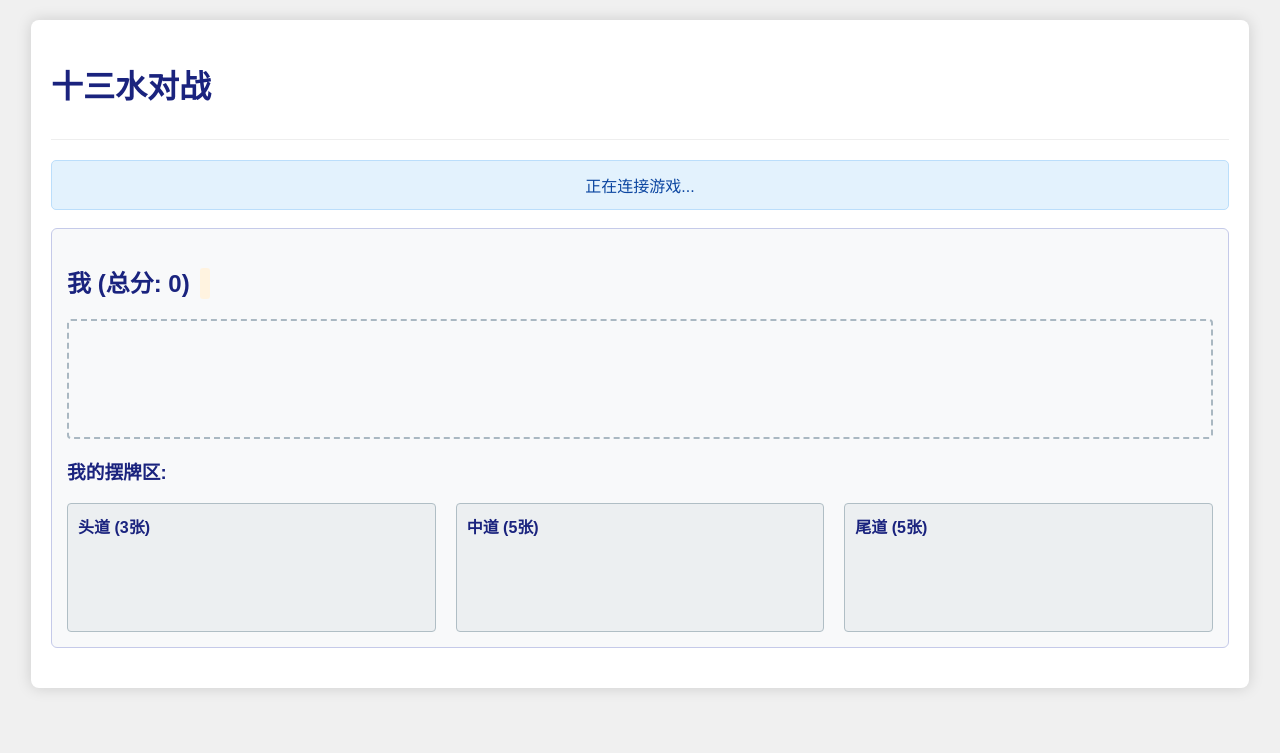
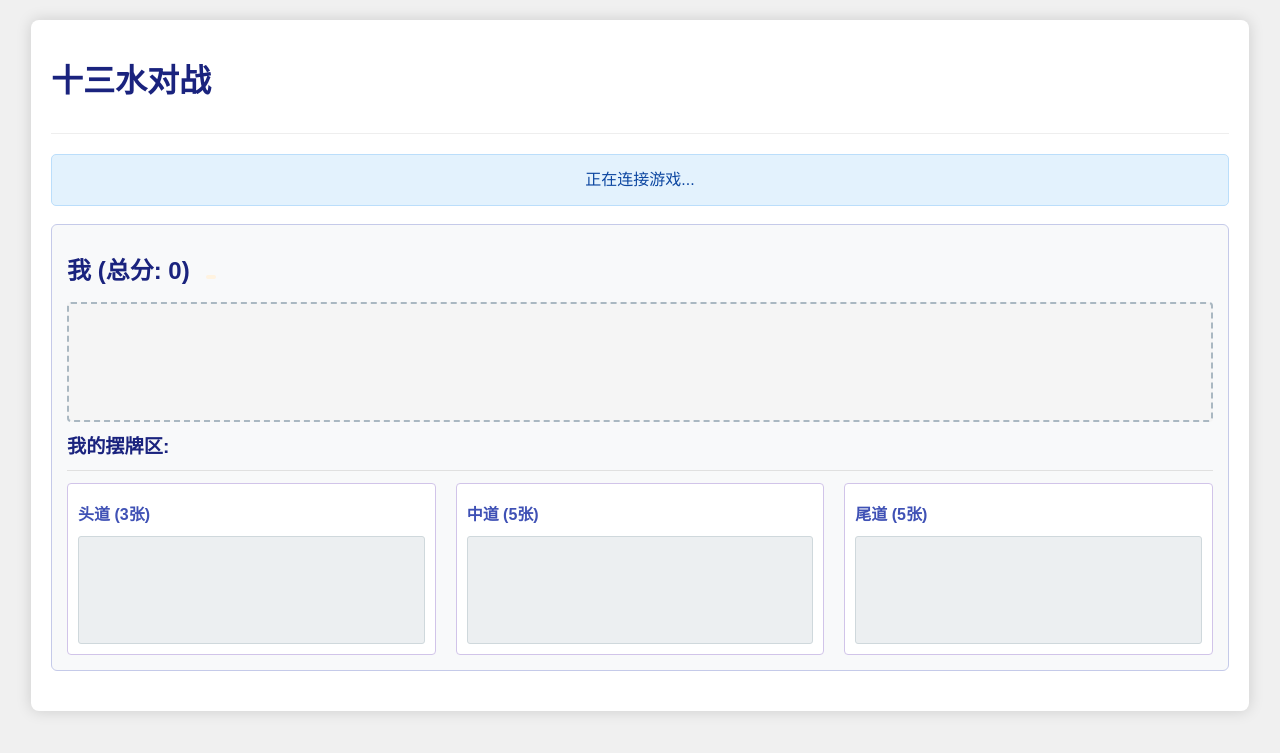
Before and after one commit to wen95266/php, a PHP site: page / in a window 1280 px wide. Shown: the top 753 px of the page. Run offline with PHP 8.4, Linux system fonts and the light colour scheme.

Commit message:
Update style.css

```diff
--- a/frontend/style.css
+++ b/frontend/style.css
@@ -1,6 +1,6 @@
 /* frontend/style.css */
 
-/* --- 基本和布局重置 (保持或按需调整) --- */
+/* --- 基本和布局重置 --- */
 body {
     font-family: Arial, sans-serif;
     margin: 0;
@@ -9,6 +9,7 @@ body {
     display: flex;
     justify-content: center;
     color: #333;
+    line-height: 1.6; /* 改善整体可读性 */
 }
 .container {
     background-color: white;
@@ -16,16 +17,25 @@ body {
     border-radius: 8px;
     box-shadow: 0 0 15px rgba(0,0,0,0.15);
     width: 95%;
-    max-width: 1200px; /* 可以适当增加，以更好地容纳横向排列 */
+    max-width: 1200px;
 }
 h1, h2, h3, h4 {
     color: #1a237e;
+    margin-top: 0.5em; /* 为标题添加一些上边距 */
+    margin-bottom: 0.5em;
 }
+h1 { font-size: 2em; }
+h2 { font-size: 1.5em; }
 h3 {
+    font-size: 1.2em;
     display: flex;
     align-items: center;
-    justify-content: space-between; /* 让推荐按钮靠右 */
+    justify-content: space-between;
+    border-bottom: 1px solid #e0e0e0;
+    padding-bottom: 8px;
+    margin-bottom: 12px;
 }
+h4 { font-size: 1em; color: #3f51b5; }
 
 /* --- 横向显示手牌和亮牌的关键样式 --- */
 .horizontal-hand,
@@ -34,30 +44,28 @@ h3 {
     flex-direction: row;
     flex-wrap: wrap;
     justify-content: flex-start;
-    align-items: flex-start; /* 通常希望牌的顶部对齐 */
+    align-items: flex-start;
     gap: 8px;
 }
-
-.horizontal-hand { /* 特指手牌区 */
+.horizontal-hand {
     min-height: 100px;
     padding: 8px;
     border: 2px dashed #aab8c2;
     margin-top: 8px;
     border-radius: 4px;
     position: relative;
+    background-color: #f5f5f5; /* 给手牌区一点背景色 */
 }
-.horizontal-cards-display { /* 用于所有亮牌区 (头中尾、自己、对手) */
-    min-height: 75px; /* 根据卡牌大小调整 */
-    align-items: center; /* 亮牌时卡牌垂直居中可能更好看 */
-    /* 如果之前 .cards-display 有其他冲突样式，这里可以覆盖 */
+.horizontal-cards-display {
+    min-height: 75px;
+    align-items: center;
 }
-
 
 /* 卡牌本身样式 */
 .card {
     width: 65px;
     height: 91px;
-    border: 1px solid #90a4ae;
+    border: 1px solid #78909c; /* 边框颜色稍深 */
     border-radius: 5px;
     background-color: white;
     display: flex;
@@ -69,8 +77,8 @@ h3 {
     box-shadow: 2px 2px 4px rgba(0,0,0,0.1);
 }
 .card:hover {
-    transform: translateY(-3px) scale(1.03);
-    box-shadow: 3px 3px 6px rgba(0,0,0,0.15);
+    transform: translateY(-4px) scale(1.05); /* 悬停效果更明显 */
+    box-shadow: 4px 4px 8px rgba(0,0,0,0.2);
 }
 .card img {
     max-width: 95%;
@@ -80,33 +88,31 @@ h3 {
 .card.dragging {
     opacity: 0.4;
     cursor: grabbing;
+    box-shadow: none; /* 拖动时移除阴影，避免视觉干扰 */
 }
 
 /* 摆牌三道区域内部的 .cards-in-zone 也应用横向显示 */
 .cards-in-zone {
     /* 继承 .horizontal-cards-display 的大部分特性 */
-    /* min-height: 90px; /* 已在 .horizontal-cards-display 中处理 */
-    /* padding: 8px; 已在 .horizontal-cards-display 中处理 */
-    /* border: 2px dashed #aab8c2;  已在 .horizontal-cards-display 中处理*/
-    /* margin-top: 8px; 已在 .horizontal-cards-display 中处理*/
-    /* border-radius: 4px; 已在 .horizontal-cards-display 中处理*/
-    /* align-content: flex-start; 已在 .horizontal-cards-display 中处理*/
     position: relative;
+    min-height: 90px; /* 确保有足够高度 */
+    border: 1px solid #cfd8dc; /* 内部区域边框 */
+    background-color: #eceff1; /* 内部区域背景 */
+    padding: 8px;
+    border-radius: 3px;
 }
 
-
-/* --- 其他组件样式 (大部分保持不变) --- */
+/* --- 其他组件样式 --- */
 .game-header {display: flex; justify-content: space-between; align-items: center; margin-bottom: 20px; padding-bottom: 10px; border-bottom: 1px solid #eee;}
-.user-info {font-size: 0.9em;}
+.user-info {font-size: 0.9em; text-align: right;}
 .user-info button {margin-left: 10px; padding: 6px 10px;}
-.game-controls, .player-area, .opponent-area-ingame, #resultsArea {margin-bottom: 20px; padding: 15px; border: 1px solid #c5cae9; border-radius: 6px; background-color: #f8f9fa; }
-.arrangement-zones {display: flex; gap: 20px; margin-top: 10px; flex-wrap: wrap;} /* 允许换行以适应小屏幕 */
-.zone { flex: 1; min-width: 200px; border: 1px solid #b0bec5; padding: 10px; border-radius: 4px; background-color: #eceff1; }
-.zone h4 { margin-top: 0; margin-bottom: 8px; }
+.player-area, .opponent-area-ingame, #resultsArea {margin-bottom: 20px; padding: 15px; border: 1px solid #c5cae9; border-radius: 6px; background-color: #f8f9fa; }
+.arrangement-zones {display: flex; gap: 20px; margin-top: 10px; flex-wrap: wrap;}
+.zone { flex: 1; min-width: 220px; /* 增加最小宽度 */ padding: 10px; border-radius: 4px; background-color: #ffffff; border:1px solid #d1c4e9;} /* 让每个墩背景白色 */
 .droppable-area.drag-over {background-color: #e3f2fd !important; border-style: solid !important; border-color: #90caf9 !important; box-shadow: inset 0 0 10px rgba(0,123,255,0.2);}
-.placeholder-text {position: absolute; top: 50%; left: 50%; transform: translate(-50%, -50%); color: #999; font-style: italic; pointer-events: none; }
+.placeholder-text {position: absolute; top: 50%; left: 50%; transform: translate(-50%, -50%); color: #999; font-style: italic; pointer-events: none; font-size: 0.9em;}
 .hand:not(:empty) .placeholder-text { display: none;}
-#messages {padding: 12px 18px; margin-bottom: 18px; border-radius: 5px; font-weight: 500; border: 1px solid transparent;}
+#messages {padding: 12px 18px; margin-bottom: 18px; border-radius: 5px; font-weight: 500; border: 1px solid transparent; text-align: center;}
 #messages.info {background-color: #e3f2fd; color: #0d47a1; border-color: #bbdefb;}
 #messages.error {background-color: #ffebee; color: #c62828; border-color: #ffcdd2;}
 #messages.success {background-color: #e8f5e9; color: #1b5e20; border-color: #c8e6c9;}
@@ -115,14 +121,13 @@ button:hover {background-color: #1565c0; }
 button:disabled {background-color: #9e9e9e; cursor: not-allowed;}
 .small-btn {padding: 5px 10px; font-size: 0.85em; margin-left: 10px; background-color: #607d8b; vertical-align: middle;}
 .small-btn:hover {background-color: #546e7a;}
-#submitArrangementBtn {margin-top: 15px; background-color: #2e7d32; }
+#submitArrangementBtn {margin-top: 15px; background-color: #2e7d32; width: 100%; font-size: 1.1em; }
 #submitArrangementBtn:hover {background-color: #1b5e20;}
-#playAgainBtn {margin-top: 10px; background-color: #f57c00; }
+#playAgainBtn {margin-top: 10px; background-color: #f57c00; width: 100%;}
 #playAgainBtn:hover {background-color: #e65100;}
-.arranged-display { margin-top: 15px; }
+.arranged-display { margin-top: 15px; border: 1px solid #eee; padding:10px; border-radius: 4px; background-color: #fff;}
 .arranged-display .segment-display {padding: 8px; margin-bottom: 8px; border: 1px solid #d1c4e9; border-radius: 4px;}
 .arranged-display .eval-text {font-weight: bold; color: #4527a0; margin-right: 10px; display: block; margin-bottom: 5px;}
-/* 卡牌在亮牌区的大小 */
 .horizontal-cards-display .card {width: 50px; height: 70px; cursor: default; box-shadow: 1px 1px 2px rgba(0,0,0,0.05);}
 .horizontal-cards-display .card:hover { transform: none; box-shadow: 1px 1px 2px rgba(0,0,0,0.05);}
 .segment-display.segment-win {border-left: 5px solid #4caf50; background-color: #e8f5e9; }
@@ -130,35 +135,37 @@ button:disabled {background-color: #9e9e9e; cursor: not-allowed;}
 .segment-display.segment-draw {border-left: 5px solid #ff9800; background-color: #fff3e0; }
 #roundResultTextContainer {padding: 10px; background-color: #f1f8e9; border-radius: 4px; border: 1px solid #dcedc8;}
 #roundResultTextContainer p {margin: 5px 0; line-height: 1.6;}
-.special-hand-name {color: #e53935; font-weight: bold; margin-left: 10px; font-style: italic; background-color: #fff3e0; padding: 2px 5px; border-radius: 3px;}
+.special-hand-name {color: #e53935; font-weight: bold; margin-left: 10px; font-style: italic; background-color: #fff3e0; padding: 2px 5px; border-radius: 3px; display: inline-block; /* 让背景包裹文字 */ }
 .user-info small { display: block; font-size: 0.8em; color: #555; margin-top: 3px;}
 
 /* Auth and Lobby specific styles */
-.auth-container {max-width: 400px; margin: 50px auto; padding: 20px;}
+.auth-container {max-width: 400px; margin: 50px auto; padding: 20px; background-color: #fff; border-radius: 8px; box-shadow: 0 2px 10px rgba(0,0,0,0.1);}
 .auth-container div {margin-bottom: 15px;}
-.auth-container label {display: block; margin-bottom: 5px;}
+.auth-container label {display: block; margin-bottom: 5px; font-weight: bold; color: #555;}
 .auth-container input[type="text"], .auth-container input[type="password"], .auth-container input[type="email"] {width: calc(100% - 22px); padding: 10px; border: 1px solid #ccc; border-radius: 4px;}
-.messages-placeholder {padding: 10px; margin-bottom: 15px; border-radius: 4px; min-height: 20px; text-align: center;}
+.messages-placeholder {padding: 10px; margin-bottom: 15px; border-radius: 4px; min-height: 20px; text-align: center; font-weight: 500;}
 .messages-placeholder.error { background-color: #ffebee; color: #c62828; border: 1px solid #ffcdd2;}
 .messages-placeholder.success { background-color: #e8f5e9; color: #1b5e20; border: 1px solid #c8e6c9;}
 .messages-placeholder.info { background-color: #e3f2fd; color: #0d47a1; border: 1px solid #bbdefb;}
 .lobby-sections-container {display: flex; gap: 20px; margin-bottom: 20px; flex-wrap: wrap;}
-.lobby-section {flex: 1; min-width: 300px; padding: 15px; background-color: #f9f9f9; border: 1px solid #eee; border-radius: 5px;}
+.lobby-section {flex: 1; min-width: 300px; padding: 15px; background-color: #fdfdff; border: 1px solid #e8eaf6; border-radius: 5px;}
 .lobby-section h3 {margin-top: 0; border-bottom: 1px solid #ddd; padding-bottom: 10px; margin-bottom: 15px;}
 .lobby-actions {margin-bottom: 20px; display: flex; gap: 15px; align-items: center; flex-wrap: wrap;}
-.lobby-actions input[type="text"]{padding: 8px; border: 1px solid #ccc; border-radius: 4px;}
-.scrollable-list {max-height: 300px; overflow-y: auto; padding-right: 10px; }
+.lobby-actions input[type="text"]{padding: 8px; border: 1px solid #ccc; border-radius: 4px; flex-grow: 1;}
+.scrollable-list {max-height: 300px; overflow-y: auto; padding-right: 10px; border-top: 1px solid #eee; padding-top: 10px;}
 #tablesList ul, #gameHistoryList ul {list-style-type: none; padding: 0;}
-#tablesList li, #gameHistoryList li {background-color: #fff; border: 1px solid #f0f0f0; padding: 10px; margin-bottom: 8px; border-radius: 4px; font-size: 0.9em; line-height: 1.5;}
+#tablesList li, #gameHistoryList li {background-color: #fff; border: 1px solid #f0f0f0; padding: 10px 12px; margin-bottom: 8px; border-radius: 4px; font-size: 0.9em; line-height: 1.5;}
 #tablesList li {display: flex; justify-content: space-between; align-items: center;}
 #gameHistoryList li strong {color: #0056b3;}
-.score-win { color: green; font-weight: bold;} .score-lose { color: red; font-weight: bold;}
+.score-win { color: #2e7d32; font-weight: bold;}
+.score-lose { color: #c62828; font-weight: bold;}
 #leaderboardList table {width: 100%; border-collapse: collapse;}
-#leaderboardList th, #leaderboardList td {text-align: left; padding: 8px; border-bottom: 1px solid #ddd;}
-#leaderboardList th {background-color: #e9ecef;}
-#currentTableInfo {margin-top: 20px; padding: 15px; background-color: #e8f5e9; border-radius: 5px;}
-#currentTableInfo h4 { margin-top: 0;}
-#currentTablePlayers ul { padding-left: 20px; }
+#leaderboardList th, #leaderboardList td {text-align: left; padding: 8px 10px; border-bottom: 1px solid #ddd; font-size: 0.9em;}
+#leaderboardList th {background-color: #e9ecef; font-weight: bold;}
+#currentTableInfo {margin-top: 20px; padding: 15px; background-color: #e8f5e9; border-radius: 5px; border: 1px solid #a5d6a7;}
+#currentTableInfo h2 { color: #1b5e20; }
+#currentTableInfo h4 { margin-top: 0; color: #388e3c;}
+#currentTablePlayers ul { padding-left: 20px; list-style-type: circle; }
 .opponent-area-ingame { margin-top: 20px; padding: 15px; border: 1px solid #ffe0b2; border-radius: 6px; background-color: #fff8e1; }
 .opponent-area-ingame h2 {font-size: 1.2em; color: #e65100; }
 .opponent-area-ingame .arranged-display {margin-top: 10px;}
```
